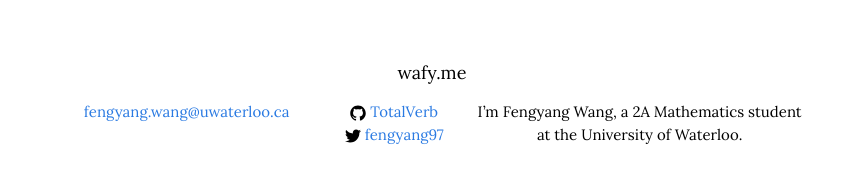
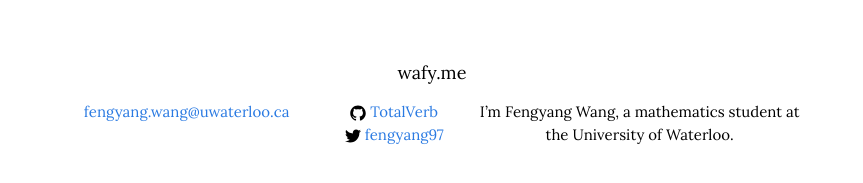
Before and after one commit to TotalVerb/totalverb.github.io, a Jekyll site: the page built from about.md, in a window 1280 px wide. Shown: the part 427-610 px from the top of the page, without its empty margins (208-1071 px from the left). Built offline with Jekyll 4.4.1, drawn with Linux system fonts in a browser that asks for light colours.

Commit message:
delete academic level

```diff
--- a/_config.yml
+++ b/_config.yml
@@ -2,7 +2,7 @@
 title: wafy.me
 email: fengyang.wang@uwaterloo.ca
 description: > # this means to ignore newlines until "baseurl:"
-  I’m Fengyang Wang, a 2A Mathematics student at the University of Waterloo.
+  I’m Fengyang Wang, a mathematics student at the University of Waterloo.
 baseurl: "" # the subpath of your site, e.g. /blog/
 url: "https://totalverb.github.com" # the base hostname & protocol for your site
 twitter_username: fengyang97
```
